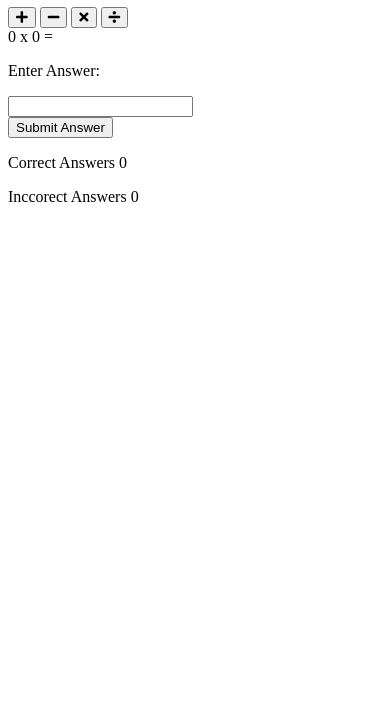
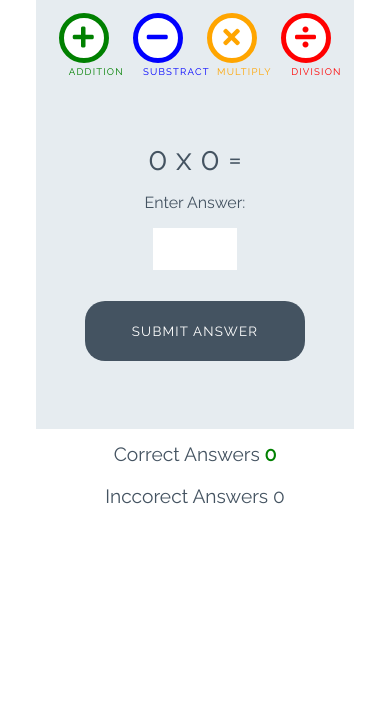
Before and after one commit to amal-yusuf/love-maths1, a plain HTML site: page index.html in a window 390 px wide. Shown: the part 138-844 px from the top of the page. Drawn offline with Linux system fonts and the light colour scheme.

Commit message:
Add styles for game

```diff
--- a/assets/css/style.css
+++ b/assets/css/style.css
@@ -0,0 +1,252 @@
+/* --------- Global style */
+
+body {
+    background-color: white;
+    font-family: "Raleway", sans-serif;
+    color: #445361;
+    text-align: center;
+}
+
+/* --------- Heading */
+
+.heading {
+    text-align: center;
+    font-size: 2.5rem;
+}
+
+.logo {
+    height: 40px;
+    padding-right: 5px;
+}
+
+/* --------- Game layout */
+
+.game-area {
+    background-color: #E6ECF0;
+    box-sizing: border-box;
+    width: 85%;
+    height: 65vh;
+    max-height: 450px;
+    max-width: 830px;
+    margin-left: auto;
+    margin-right: auto;
+    padding: 1%;
+}
+
+.question-area {
+    width: 50%;
+    font-size: 2rem;
+    margin: auto;
+    padding: 50px 0;
+}
+
+.question-area span {
+    padding: 0 15px;
+}
+
+.score-area {
+    margin: 5px auto;
+    width: 60%;
+    font-size: 1.2rem;
+}
+
+.controls-area {
+    width: 85%;
+    margin: 30px auto;
+}
+
+#score {
+    color: green;
+    font-weight: bold;
+}
+
+#incorrect {
+    color: red;
+    font-weight: bold;
+}
+
+.answer-message {
+    display: none;
+    font-size: 1rem;
+}
+
+#answer-box {
+    border: none;
+    color: #445361;
+    display: inline-block;
+    height: 40px;
+    width: 80px;
+    font-size: 1.2rem;
+}
+
+.scores {
+    display: inline-block;
+    padding: 25px;
+}
+
+/* --------- Buttons */
+
+.btn {
+    width: 220px;
+    height: 60px;
+    font-family: "Raleway", sans-serif;
+    text-transform: uppercase;
+    letter-spacing: 1.2px;
+    color: white;
+}
+
+.btn:focus {
+    outline: none;
+}
+
+.btn--big {
+    padding-top: 10px;
+    border-radius: 50%;
+    background-color: white;
+    border: 10px solid;
+    width: 100px;
+    height: 100px;
+    font-size: 3.2rem;
+    margin: 0 30px;
+    transition: all 0.5s;
+}
+
+.btn--big::after {
+    content: attr(data-type);
+    font-size: 1rem;
+    color:#445161
+    position: relative;
+    left: -.05em;
+}
+
+.btn--blue {
+    border-color: blue;
+    color: blue;
+}
+
+.btn--blue:active,
+.btn--blue:hover {
+    background-color: darkblue;
+    color: white;
+}
+
+.btn--orange {
+    border-color: orange;
+    color: orange;
+}
+
+.btn--orange:active,
+.btn--orange:hover {
+    background-color: darkorange;
+    color: white;
+}
+
+.btn--red {
+    border-color: red;
+    color: red;
+}
+
+.btn--red:active,
+.btn--red:hover {
+    background-color: darkred;
+    color: white;
+}
+
+.btn--green {
+    border-color: green;
+    color: green;
+}
+
+.btn--green:active,
+.btn--green:hover {
+    background-color: darkgreen;
+    color: white;
+}
+
+.btn--gray {
+    margin-top: 25px;
+    background-color: #445361;
+    border: 1px transparent;
+    border-radius: 20px;
+}
+
+.btn--gray:active,
+.btn--gray:hover {
+    background-color: #0d1013;
+}
+
+/* --------- Media queries */
+
+@media (max-width: 414px) {
+    .controls-area {
+        width: 100%;
+    }
+
+    .btn--big {
+        margin: 0 10px;
+        padding: 5px;
+        border: 5px solid;
+        width: 50px;
+        height: 50px;
+        font-size: 1.5rem;
+    }
+
+    .btn--big::after {
+        font-size: 0.6rem;
+        left: -0.7rem;
+    }
+
+    .question-area {
+        padding: 10% 0;
+        width: 100%;
+    }
+
+    .question-area span {
+        padding: 0;
+    }
+
+    .answer-message {
+        display: block;
+    }
+
+    #answer-box {
+        display: block;
+        margin: 0 auto;
+    }
+    .btn--gray {
+        margin-top: 0;
+    }
+
+    .score-area {
+        width: 100%;
+    }
+
+    .scores {
+        margin: 0.5em auto;
+        display: block;
+        padding: 5px;
+    }
+
+    .heading {
+        font-size: 2rem;
+    }
+}
+
+@media (max-width: 320px) {
+    .game-area {
+        height: 70vh;
+    }
+
+    .controls-area {
+        width: 75%;
+        margin: 10px auto;
+    }
+
+    .btn--big {
+        margin: 10px 10px;
+    }
+    .question-area {
+        padding: 10px 0;
+    }
+
+}
--- a/index.html
+++ b/index.html
@@ -16,16 +16,16 @@
     </h1>
     <div class="game-area">
         <div class="controls-area">
-            <button class="btn btn--big btn--green">
+            <button data-type="addition" class="btn btn--big btn--green">
                 <i class="fas fa-plus"></i>
             </button>
-            <button class="btn btn--big btn--blue">
+            <button data-type="substract" class="btn btn--big btn--blue">
                 <i class="fas fa-minus"></i>
             </button>
-            <button class="btn btn--big btn--orange">
+            <button data-type="multiply" class="btn btn--big btn--orange">
                 <i class="fas fa-times"></i>
             </button>
-            <button class="btn btn--big btn--red">
+            <button data-type="division" class="btn btn--big btn--red">
                 <i class="fas fa-divide"></i>
             </button>
         </div>
@@ -37,7 +37,7 @@
             <p class="answer-message">Enter Answer:</p>
             <input id="answer-box" type="number">
         </div>
-        <button class="btn btn--gray">Submit Answer</button>
+        <button data-type="submit" class="btn btn--gray">Submit Answer</button>
     </div>
     <div class="score-area">
         <p class="scores">Correct Answers <span id="score">0</span></p>
```
